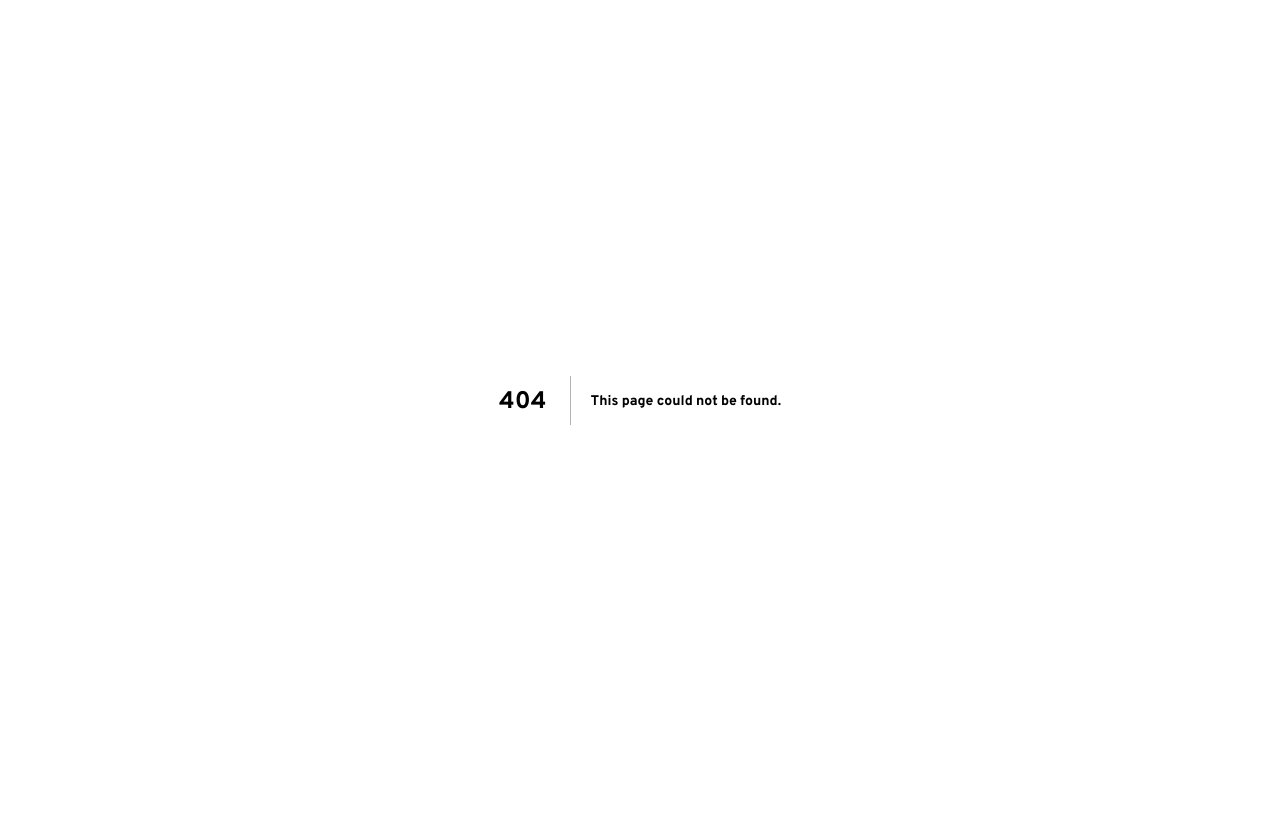
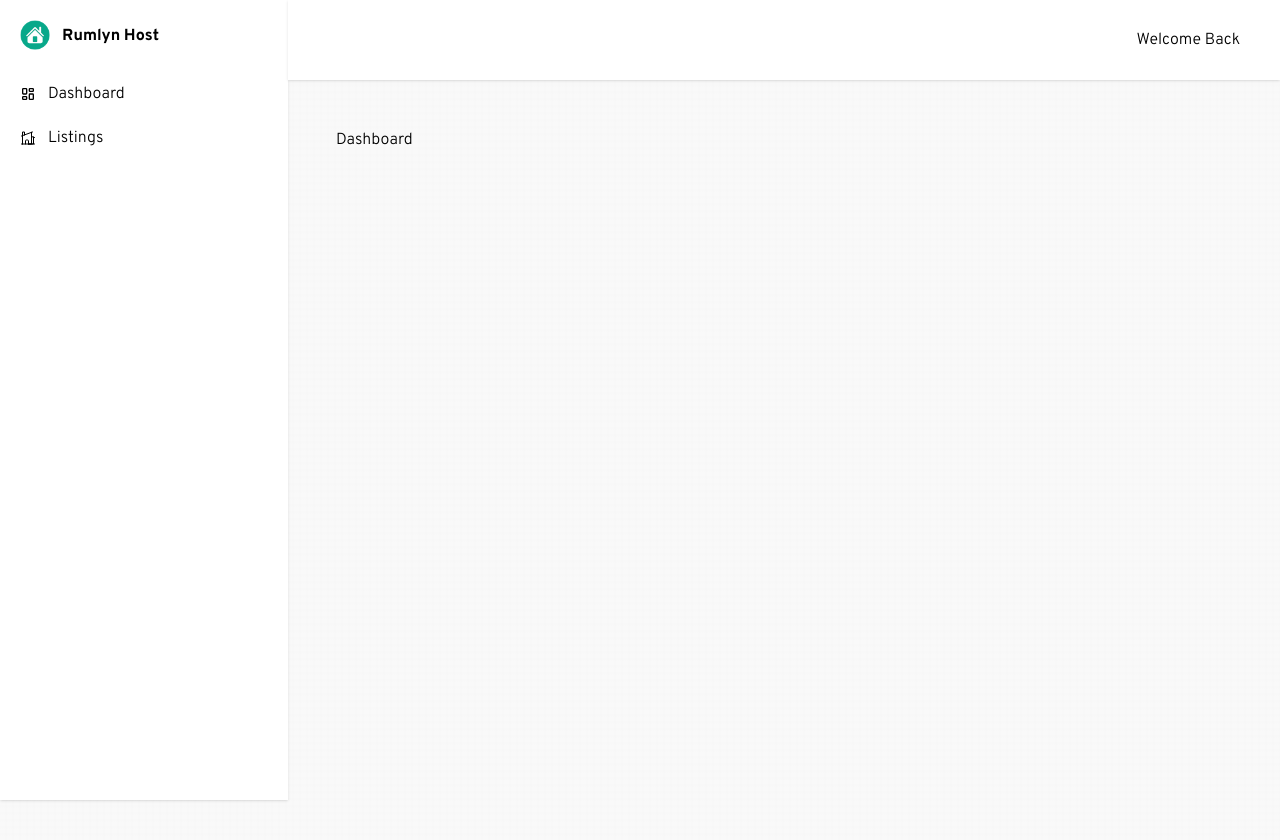
Before and after one commit to koffie99/rumlyn-host-rebuild, a Next.js app: page /screens/portal in a window 1280 px wide. Before the commit this address had no page. Shown: the top 840 px of the page. Before the commit the page ends 800 px from the top, so only its background shows below. Built offline with nearby package versions, Linux system fonts and the light colour scheme.

Commit message:
improvement on routing logics

```diff
--- a/app/globals.css
+++ b/app/globals.css
@@ -45,3 +45,18 @@ p {
   background: #06856d !important;
   color: #ffffff !important;
 }
+
+.mesh {
+  background-color: #f7f7f7; /* Light background color */
+  background-image: linear-gradient(
+      90deg,
+      rgba(255, 255, 255, 0.1) 70%,
+      transparent 90%
+    ),
+    linear-gradient(0deg, rgba(255, 255, 255, 0.1) 50%, transparent 90%);
+  background-size: 7px 7px; /* Size of the net mesh */
+}
+
+.side-nav {
+  cursor: pointer;
+}
--- a/app/screens/login/page.jsx
+++ b/app/screens/login/page.jsx
@@ -34,6 +34,8 @@ const Login = () => {
           if (result.msg === "login successful") {
             setLoading(false)
             toast.success("Login successful")
+            sessionStorage.setItem("creatorName", result.creator.creator_name)
+            location.href = "/screens/portal"
           } else {
             setLoading(false)
             toast.error("Kindly check your credentials and try again")
--- /dev/null
+++ b/app/screens/portal/page.jsx
@@ -0,0 +1,83 @@
+"use client"
+import React, { useState } from "react"
+import { TbLayoutDashboard } from "react-icons/tb"
+import { HiOutlineHomeModern } from "react-icons/hi2"
+import Image from "next/image"
+import Dashboard from "@/app/tabs/Dashboard"
+import Listings from "@/app/tabs/Listings"
+
+const Portal = () => {
+  let creatorName
+  let myPage
+
+  if (typeof sessionStorage !== "undefined") {
+    creatorName = sessionStorage.getItem("creatorName")
+    myPage = sessionStorage.getItem("myPage")
+  }
+
+  const [selectPage, setSelectedPage] = useState(myPage)
+
+  // setPage
+  const setPage = (item) => {
+    sessionStorage.setItem("myPage", item)
+    setSelectedPage(item)
+  }
+
+  // custom pages
+  const customPages = () => {
+    switch (selectPage) {
+      case "dashboard":
+        return <Dashboard />
+      case "listings":
+        return <Listings />
+      default:
+        return <Dashboard />
+    }
+  }
+
+  return (
+    <div className="min-h-screen w-full flex mesh">
+      {/* sidenav */}
+      <div className="flex-[2] bg-white h-[100vh] shadow p-5 flex flex-col gap-5">
+        <div className="flex items-center gap-3 mb-3">
+          <Image
+            width={30}
+            height={30}
+            alt="rumlyn logo"
+            src="/images/logo.png"
+          />
+          <h2 className="text">Rumlyn Host</h2>
+        </div>
+        <div
+          className="flex items-center gap-3 side-nav"
+          onClick={(e) => setPage("dashboard")}
+        >
+          <TbLayoutDashboard />
+          <p>Dashboard</p>
+        </div>
+        <div
+          className="flex items-center gap-3 side-nav"
+          onClick={(e) => setPage("listings")}
+        >
+          <HiOutlineHomeModern />
+          <p>Listings</p>
+        </div>
+      </div>
+      {/* right side */}
+      <div className="flex-[8] flex flex-col">
+        {/* top nav */}
+        <div className="w-full h-[10vh] bg-white shadow flex items-center justify-between px-10">
+          <div></div>
+          <div>
+            <p>{creatorName || "Welcome Back"}</p>
+          </div>
+        </div>
+
+        {/* custom page */}
+        <div>{customPages()}</div>
+      </div>
+    </div>
+  )
+}
+
+export default Portal
--- a/app/screens/signup/page.jsx
+++ b/app/screens/signup/page.jsx
@@ -41,6 +41,7 @@ const SignUp = () => {
           if (result.msg === "creator signed up successfully") {
             setLoading(false)
             toast.success("Host account created successfully")
+            location.href = "/screens/login"
           } else {
             setLoading(false)
             toast.error("Something went wrong, kindly try again")
--- a/app/sections/Splash.jsx
+++ b/app/sections/Splash.jsx
@@ -6,7 +6,7 @@ import React from "react"
 const Splash = () => {
   // to login page
   const toLogin = () => {
-    location.href = "/login"
+    location.href = "/screens/login"
   }
 
   return (
--- /dev/null
+++ b/app/tabs/Dashboard.jsx
@@ -0,0 +1,8 @@
+"use client"
+import React from "react"
+
+const Dashboard = () => {
+  return <div className="min-h-screen p-12">Dashboard</div>
+}
+
+export default Dashboard
--- /dev/null
+++ b/app/tabs/Listings.jsx
@@ -0,0 +1,7 @@
+import React from "react"
+
+const Listings = () => {
+  return <div className="p-12">Listings</div>
+}
+
+export default Listings
--- a/package.json
+++ b/package.json
@@ -13,7 +13,8 @@
     "next": "14.2.8",
     "react": "^18",
     "react-dom": "^18",
-    "react-hot-toast": "^2.4.1"
+    "react-hot-toast": "^2.4.1",
+    "react-icons": "^5.3.0"
   },
   "devDependencies": {
     "postcss": "^8",
```
Also changed, not shown: public/images/logo.png (added), 1 other file (tests, documents, lock files or other folders).
